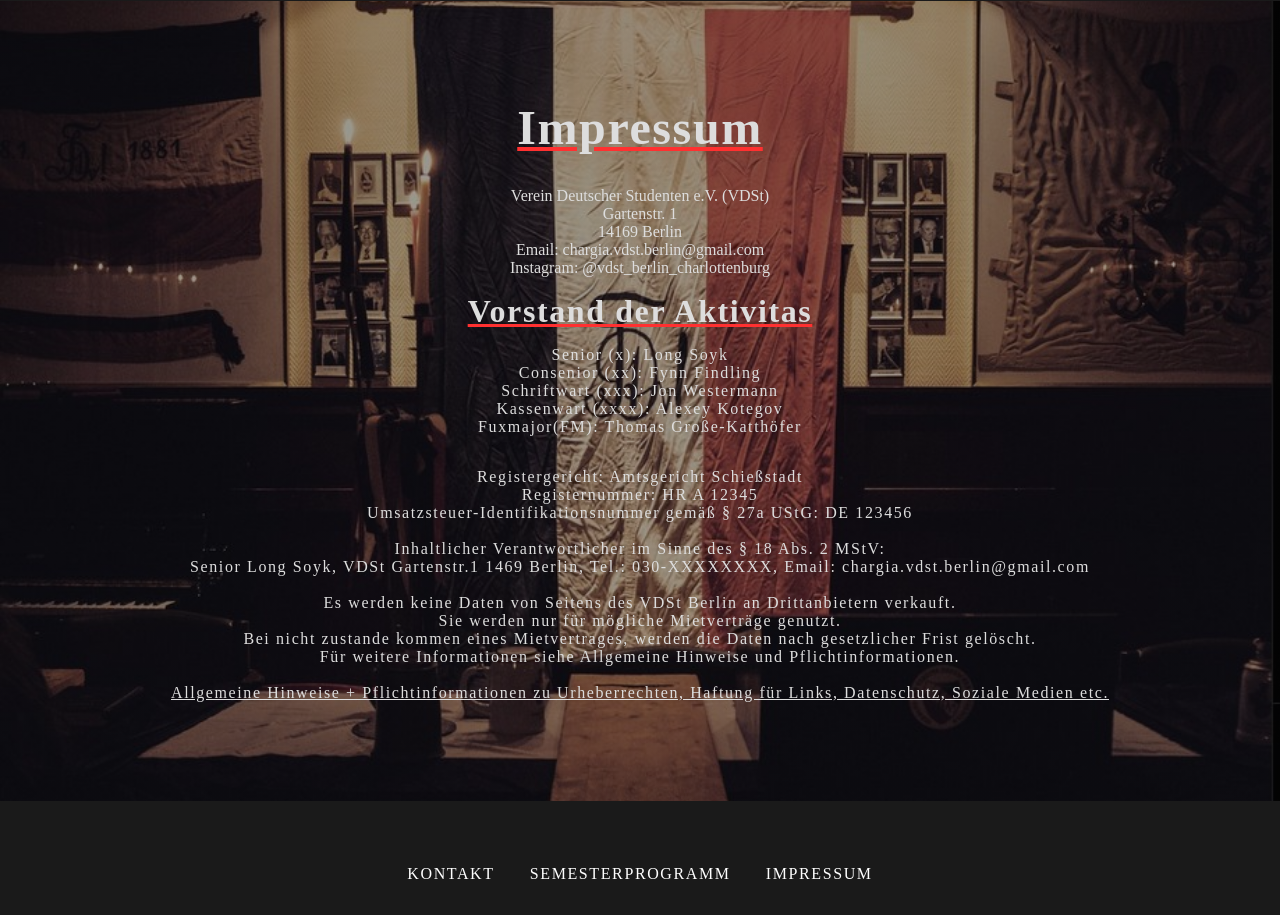
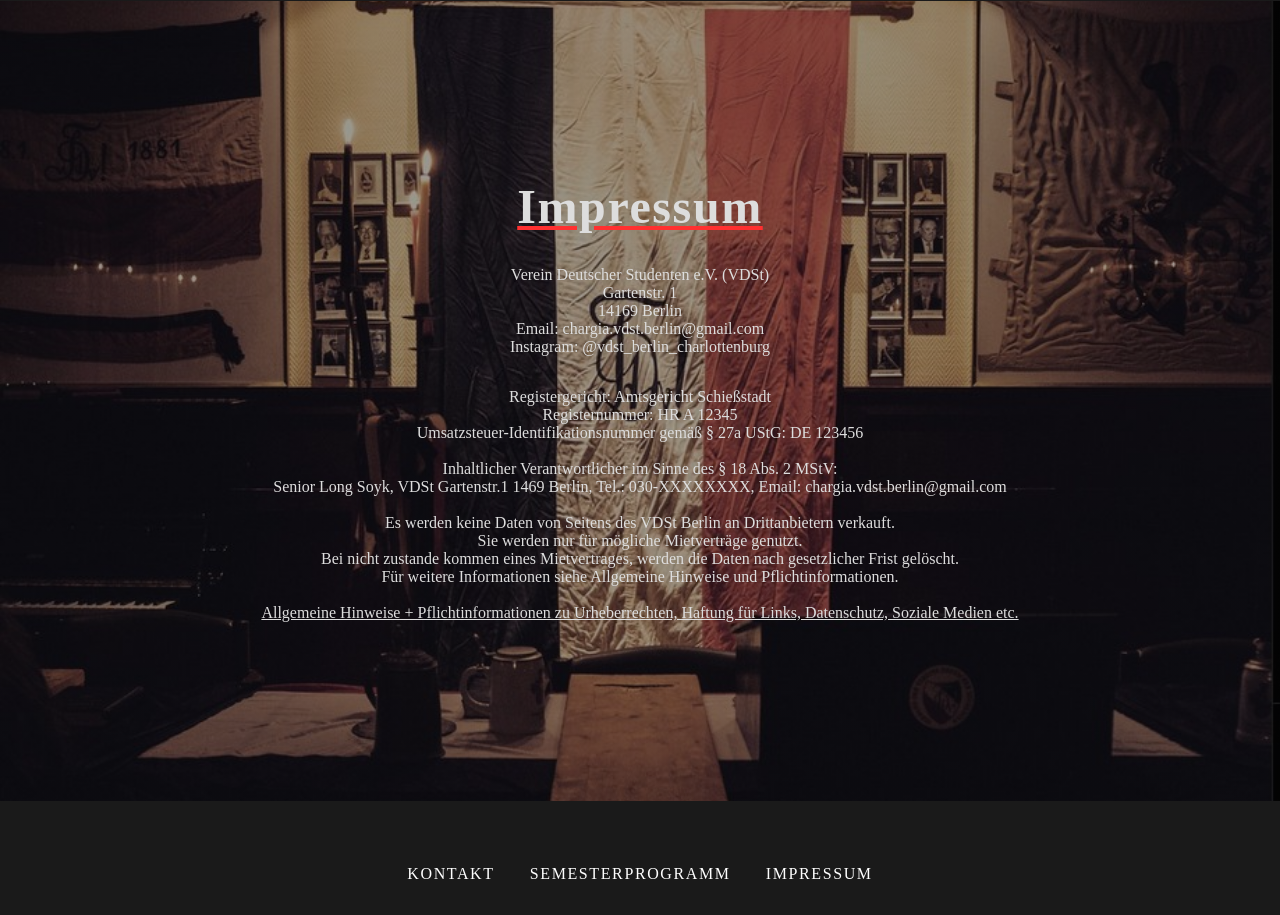
Before and after one commit to SteNuf/ProjektVDSt, a plain HTML site: page index.html in a window 1280 px wide. Shown: the part 7091-8006 px from the top of the page. Drawn offline with Linux system fonts and the light colour scheme.

Commit message:
thsi commit delete the letter spacing @media screen.

```diff
--- a/index.html
+++ b/index.html
@@ -318,10 +318,11 @@
           Instagram: <span class="instagram">@vdst_berlin_charlottenburg</span>
         </p>
       </div>
+      <!---
       <div class="aktiven">
         <h2 class="aktiven_headline">Vorstand der Aktivitas</h2>
         <p class="chargen">
-          Senior (x): <span class="vorname"> Long </span
+          Senior (x): <span class="vorname"> Bbr. </span
           ><span class="nachname">Soyk</span>
         </p>
         <p class="chargen">
@@ -341,7 +342,7 @@
           ><span class="nachname">Große-Katthöfer</span>
         </p>
       </div>
-
+    -->
       <div class="altHerren">
         <h2 class="ah-headline"></h2>
         <p class="Ahbund-chargen">
--- a/styles.css
+++ b/styles.css
@@ -672,6 +672,7 @@ body {
   .Ahbund-chargen,
   .duty {
     font-size: 1rem;
+    letter-spacing: normal;
   }
 
   .footer-icon {
```
